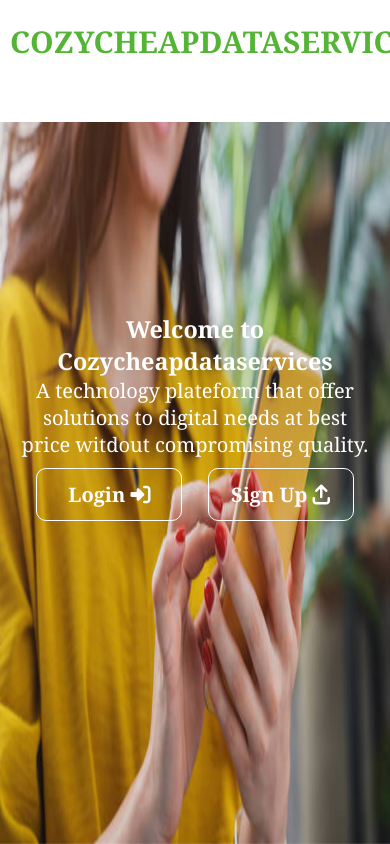
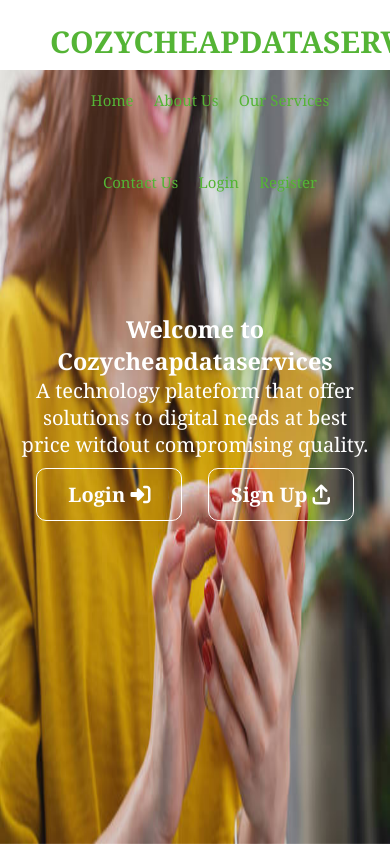
Before and after one commit to Cozy1712/cheapdata-website, a plain HTML site: page index.html in a window 390 px wide. Shown: the top 844 px of the page. Drawn offline with Linux system fonts and the light colour scheme.

Commit message:
cozycheap

```diff
--- a/css/style.css
+++ b/css/style.css
@@ -12,12 +12,13 @@ html{
 /*  header begin*/
 .header{
     width: 100%;
+    text-align: center;
     height: inherit;
     position: fixed;
     top: 0;
     left: 0;
     z-index: 10;
-    padding: 10px 10px 10px 10px ;
+    padding: 10px 10px 10px 50px ;
     background-color:#fff;
 }
 nav{
@@ -36,7 +37,7 @@ nav .logo{
     font-weight: bold;
     color: #54B435;
     line-height: 20px;
-    padding:20px;
+    margin-left: -20px;
     cursor: pointer;
     text-transform: uppercase;
 }
@@ -45,7 +46,7 @@ nav .logo:hover{
 }
  nav ul{
     float: right;
-    margin-right: 150px;
+    margin-right: 450px;
     margin-top: -20px;
 }
  nav li{
@@ -57,7 +58,7 @@ nav a{
     text-decoration: none;
     color: #54B435;
     font-size: 15px;
-    padding: 10px 10px;
+    padding: 10px 8px;
     transition: 0.5s ease-in-out;
 }
 nav a:hover{
@@ -391,7 +392,7 @@ background-color: goldenrod;
 
 
 /*------for respnsiveness------*/
-@media only screen and (min-width: 200px) and (max-width:520px){
+@media only screen and (min-width: 200px) and (max-width:900px){
     html{
         overflow-x: hidden;
         overflow-y: scroll;
@@ -412,29 +413,26 @@ background-color: goldenrod;
         font-size: 15px;
     }
 
-    nav #icon{
+    /*nav #icon{
         display: flex;
         padding: 30px;
         color: #54B435;
         float: right;
-    }
+    }*/
     nav ul{
         position: fixed;
-        width: 60%;
         height: 100vh;
-        background: #fff;
+        background: #blue;
         top: 79px;
-        margin-right: -0;
-        right:-100%;
         text-align: center;
         transition: all .5s;
 
     }
     nav li{
 
-        display: block;
-        margin: 50px 0;
-        line-height: 5px;
+        display: inline-flex;
+        margin: 30px 0;
+        line-height: 2px;
     }
     nav a{
         font-size: 15px;
--- a/index.html
+++ b/index.html
@@ -26,9 +26,6 @@
             <li><a href="signin.html">Login</a></li>
             <li><a href="signup.html">Register</a></li>
         </ul>
-        <label class="nav__toggle" id="icon">
-                    <i class='fa fa-bars'></i>
-        </label>
 
     </nav>
     </div>
@@ -537,7 +534,7 @@
 
 
 
-<script src="script.js"></script>
+<!-- <script src="script.js"></script> -->
 
 </body>
 </html>
```
